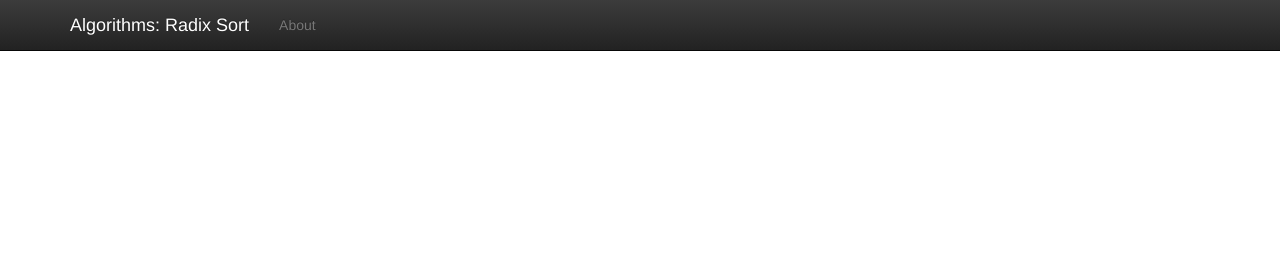
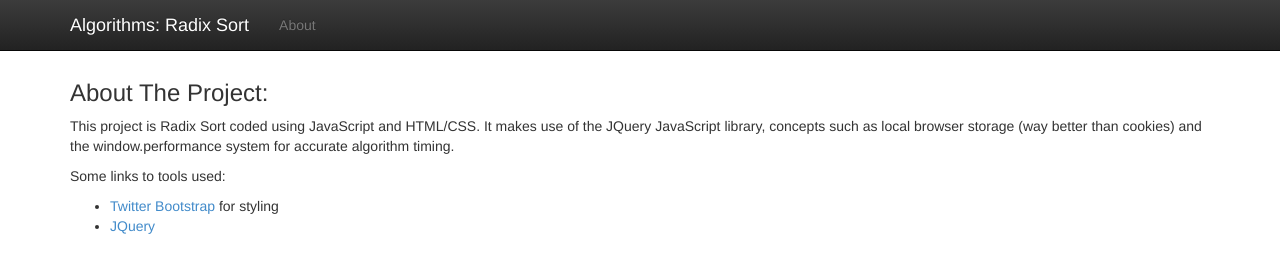
Before and after one commit to landonholmes/radix-sort-project, a plain HTML site: page about.html in a window 1280 px wide. Drawn offline with Linux system fonts and the light colour scheme.

Commit message:
updating (local storage and some about information)

```diff
--- a/about.html
+++ b/about.html
@@ -31,10 +31,23 @@
         <div class="container" role="main">
             <div class="row">
                 <div class="col-md-12">
-
+                    <h3>About The Project:</h3>
+                    <p>
+                        This project is Radix Sort coded using JavaScript and HTML/CSS.
+                        It makes use of the JQuery JavaScript library,
+                        concepts such as local browser storage (way better than cookies) and
+                        the window.performance system for accurate algorithm timing.
+                    </p>
+                    <p>
+                        Some links to tools used:
+                        <ul>
+                            <li><a href="http://getbootstrap.com/">Twitter Bootstrap</a> for styling</li>
+                            <li><a href="http://jquery.com/">JQuery</a></li>
+                            <!--<li><a href="http://www.chartjs.org/">Chart.js</a></li>-->
+                        </ul>
+                    </p>
                 </div>
             </div>
         </div>
-
     </body>
 </html>
```
Also changed, not shown: main.js (+18 -3 lines). Lines whose indentation alone changed are shown as unchanged.
